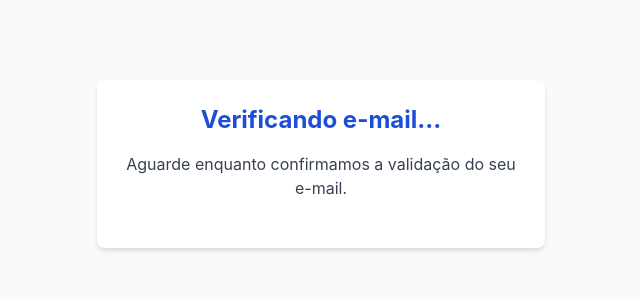
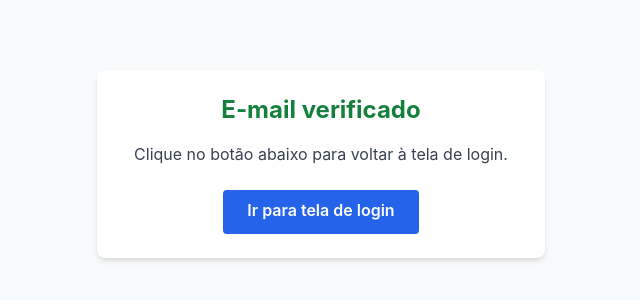
Before and after one commit to DanielRotnitzky/acceta-test, a Next.js app: page /verify in a window 1280 px wide. Shown: the part 236-536 px from the top of the page, without its empty margins (319-959 px from the left). Built offline with nearby package versions, Linux system fonts and the light colour scheme; no server answers.

Commit message:
feat: update verification page to display confirmation message and login redirect

```diff
--- a/src/pages/verify.tsx
+++ b/src/pages/verify.tsx
@@ -18,8 +18,12 @@ export default function VerifyRedirect() {
   return (
     <div className="flex flex-col items-center justify-center min-h-screen bg-gray-50">
       <div className="bg-white rounded-lg shadow-md p-8 max-w-md w-full text-center">
-        <h1 className="text-2xl font-bold text-blue-700 mb-4">Verificando e-mail...</h1>
-        <p className="text-gray-700 mb-6">Aguarde enquanto confirmamos a validação do seu e-mail.</p>
+        <h1 className="text-2xl font-bold text-green-700 mb-4">E-mail verificado</h1>
+        <p className="text-gray-700 mb-6">Clique no botão abaixo para voltar à tela de login.</p>
+        <a
+          href="https://acceta-test-sooty.vercel.app/"
+          className="inline-block px-6 py-2 bg-blue-600 text-white rounded hover:bg-blue-700 font-semibold transition"
+        >Ir para tela de login</a>
       </div>
     </div>
   );
```
